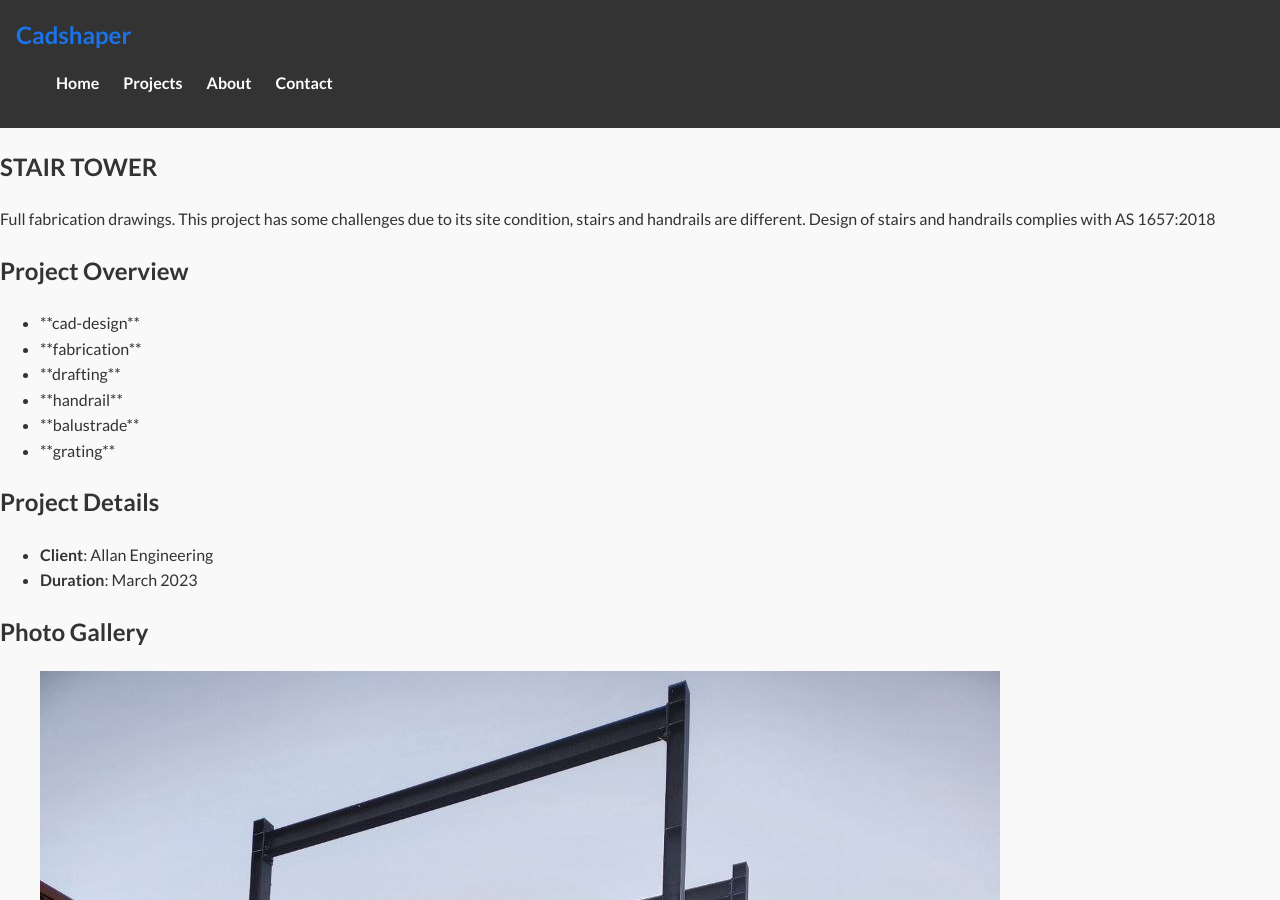
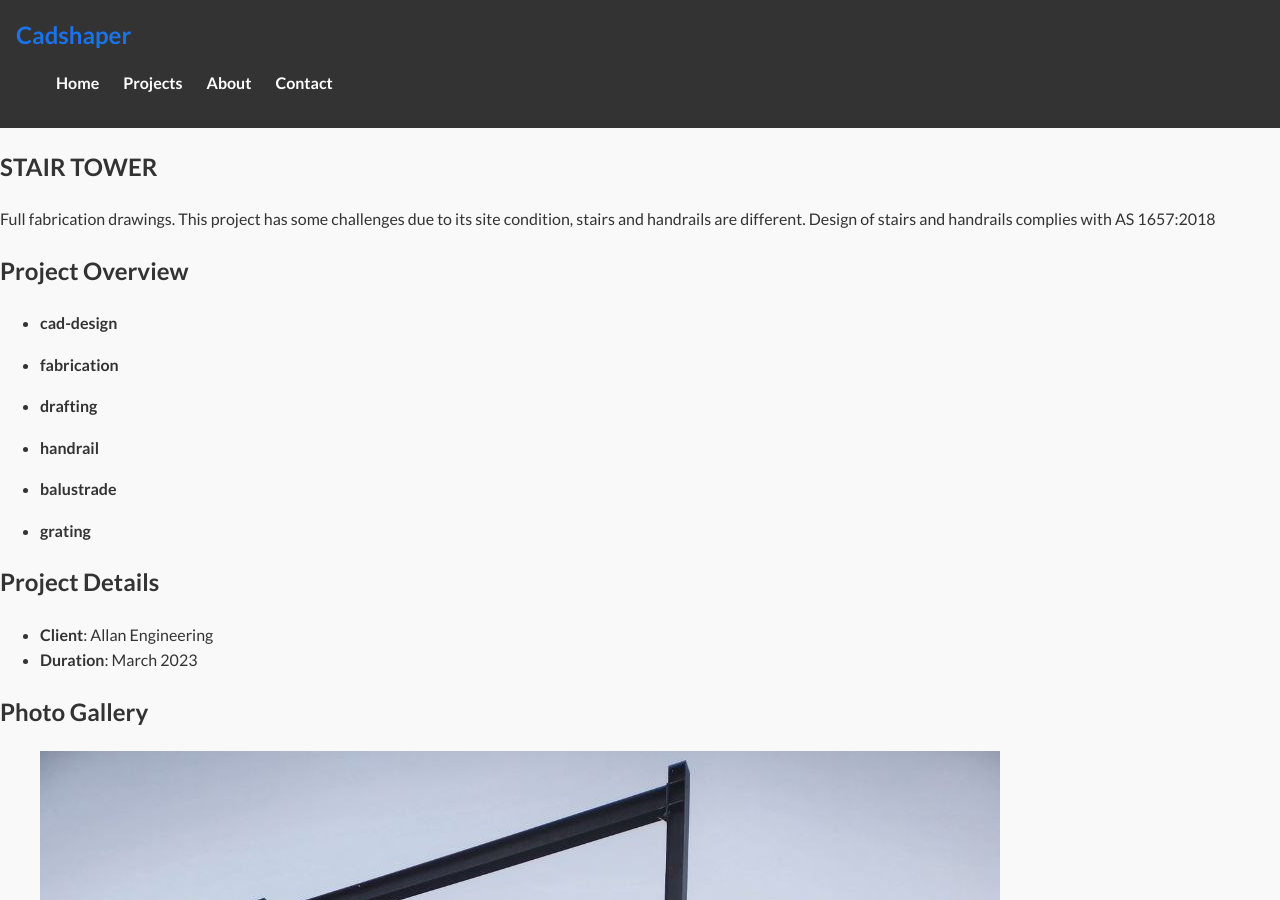
Before and after one commit to cadshaper/cadshaper.github.io, a Jekyll site: the page built from _projects/project5.md, in a window 1280 px wide and 900 px high. Built offline with Jekyll 4.4.1, drawn with Linux system fonts in a browser that asks for light colours.

Commit message:
markdownify

```diff
--- a/_layouts/project.html
+++ b/_layouts/project.html
@@ -9,7 +9,7 @@ title: "{{ page.title }}"
     <h2>Project Overview</h2>
     <ul>
         {% for item in page.overview %}
-            <li>{{ item }}</li>
+            <li>{{ item | markdownify }}</li>
         {% endfor %}
     </ul>
 </section>
```
